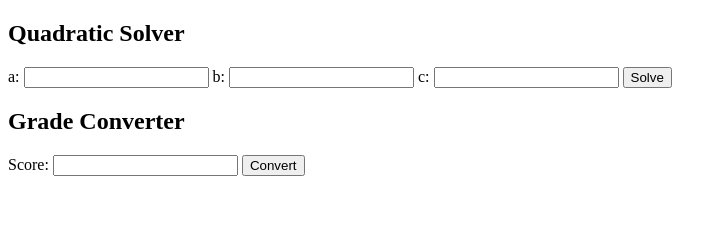
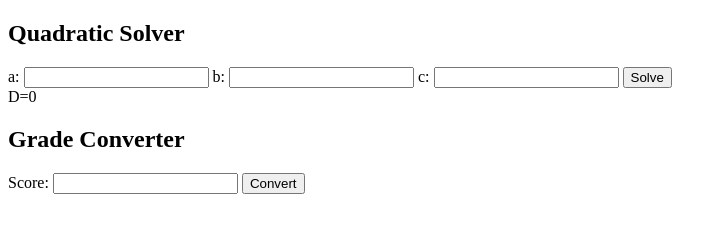
Before and after one commit to mapalochilufya35-png/ICS-Quadratic-Grader--Chilufya-Mapalo-, a plain HTML site: page index.html in a window 1280 px wide. Both pictures are taken after a click on the button "Solve". Shown: the whole page, without its empty margins (0-727 px from the left). Drawn offline with Linux system fonts and the light colour scheme.

Commit message:
added quadratic solver

```diff
--- a/index.html
+++ b/index.html
@@ -14,7 +14,15 @@ Score: <input id="s">
 <div id="r2"></div>
 
 <script>
-// Coming soon
+function calc() {
+    let a = Number(document.getElementById('a').value);
+    let b = Number(document.getElementById('b').value);
+    let c = Number(document.getElementById('c').value);
+    let d = b*b - 4*a*c;
+    document.getElementById('r1').innerHTML = "D=" + d;
+}
+
+// Grade converter coming soon
 </script>
 </body>
 </html>
```
